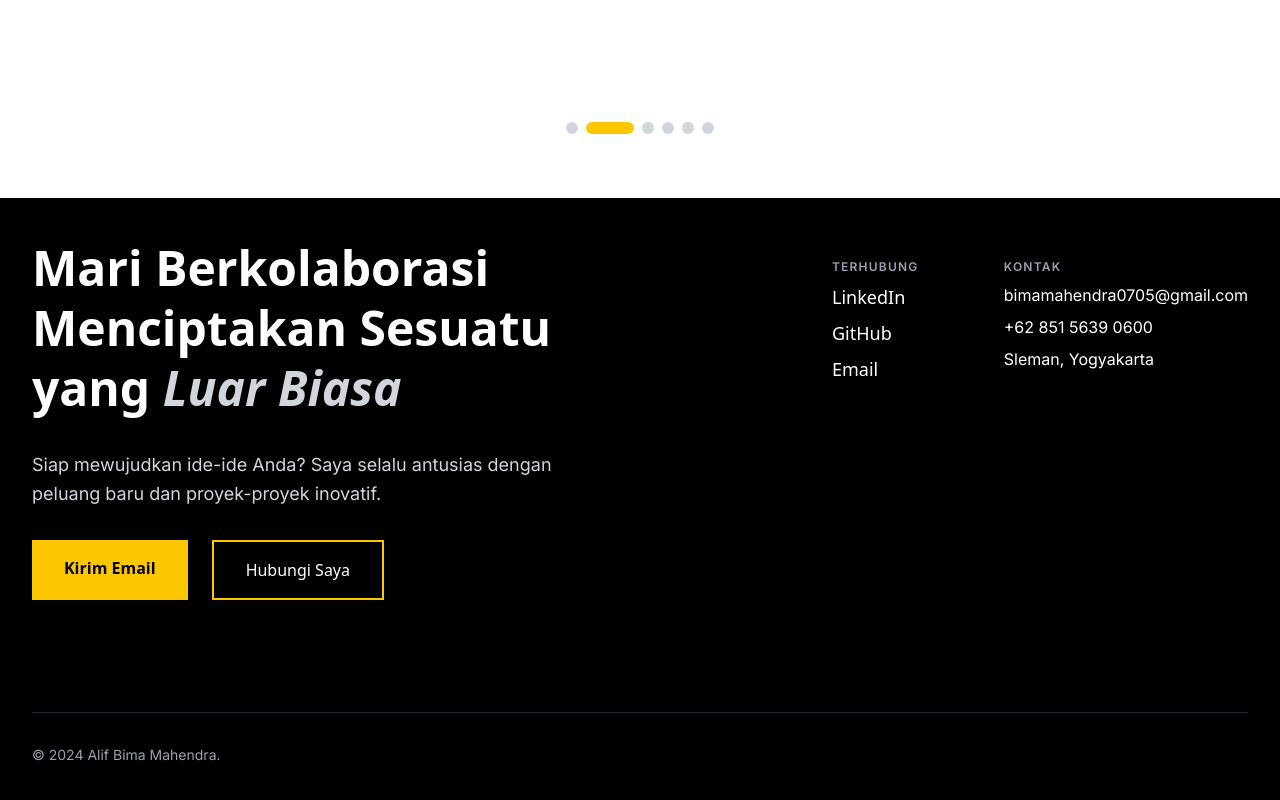
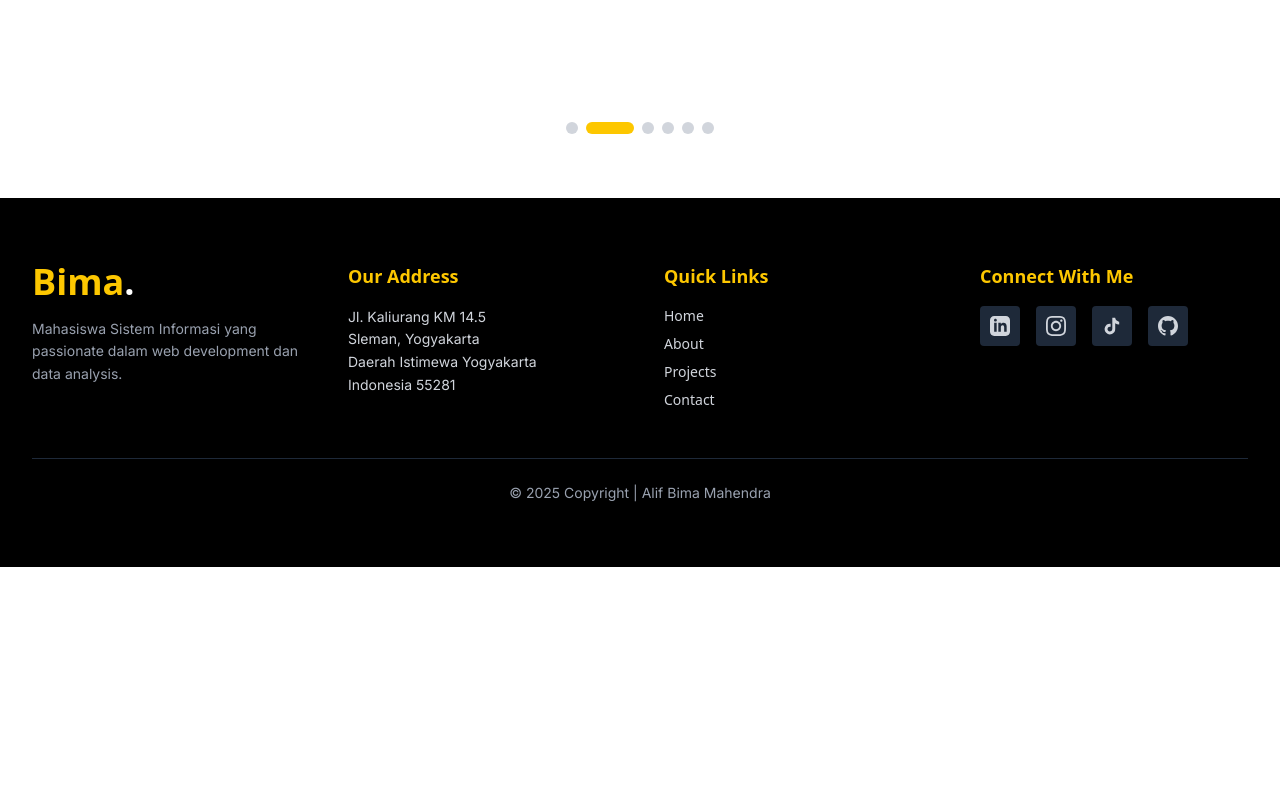
Before and after one commit to Lupse/bimamahendra, a Next.js app: page / in a window 1280 px wide. Shown: the part 4267-5067 px from the top of the page. After the commit the page ends 4834 px from the top, so only its background shows below. Built offline with nearby package versions, Linux system fonts and the light colour scheme.

Commit message:
footer fix

```diff
--- a/src/app/page.js
+++ b/src/app/page.js
@@ -190,63 +190,109 @@
       <WhyUs />
 
       {/* Footer/Contact Section */}
-      <footer className="bg-black text-white py-12 lg:py-10 px-4 lg:px-8" id="kontak">
-        <div className="max-w-7xl mx-auto">
-          <div className="grid grid-cols-1 lg:grid-cols-2 gap-8 lg:gap-16 items-start lg:items-start">
+      <footer className="bg-black text-white py-12 lg:py-16 px-4 lg:px-8" id="kontak">
+        <div className="w-full mx-auto">
+          <div className="grid grid-cols-1 md:grid-cols-2 lg:grid-cols-4 gap-8 lg:gap-12 mb-8 lg:mb-12">
+            {/* Logo & Brand */}
+            <div className="lg:col-span-1">
+              <div className="flex items-center gap-2 mb-4">
+                <div className="text-4xl font-bold">
+                  <span className="text-yellow-400">Bima</span>
+                  <span className="text-white">.</span>
+                </div>
+              </div>
+              <p className="text-gray-400 text-sm leading-relaxed">
+                Mahasiswa Sistem Informasi yang passionate dalam web development dan data analysis.
+              </p>
+            </div>
+
+            {/* Our Address */}
             <div>
-              <h2 className="text-3xl lg:text-5xl font-bold text-white mb-6 lg:mb-8 leading-tight">
-                Mari Berkolaborasi<br/>
-                Menciptakan Sesuatu yang <em className="text-gray-300">Luar Biasa</em>
-              </h2>
-              <p className="text-gray-300 leading-relaxed mb-6 lg:mb-8 text-base lg:text-lg">
-                Siap mewujudkan ide-ide Anda? Saya selalu antusias dengan
-                peluang baru dan proyek-proyek inovatif.
+              <h3 className="text-yellow-400 text-lg font-semibold mb-4">Our Address</h3>
+              <p className="text-gray-300 text-sm leading-relaxed">
+                Jl. Kaliurang KM 14.5<br />
+                Sleman, Yogyakarta<br />
+                Daerah Istimewa Yogyakarta<br />
+                Indonesia 55281
               </p>
+            </div>
 
-              <div className="flex flex-col sm:flex-row gap-4 lg:gap-6 mb-8 lg:mb-12">
+            {/* Quick Links */}
+            <div>
+              <h3 className="text-yellow-400 text-lg font-semibold mb-4">Quick Links</h3>
+              <nav className="flex flex-col space-y-2">
+                <a href="#hero" className="text-gray-300 hover:text-yellow-400 transition-colors text-sm">
+                  Home
+                </a>
+                <a href="#skills" className="text-gray-300 hover:text-yellow-400 transition-colors text-sm">
+                  About
+                </a>
+                <a href="#projects" className="text-gray-300 hover:text-yellow-400 transition-colors text-sm">
+                  Projects
+                </a>
+                <a href="#kontak" className="text-gray-300 hover:text-yellow-400 transition-colors text-sm">
+                  Contact
+                </a>
+              </nav>
+            </div>
+
+            {/* Connect With Me */}
+            <div>
+              <h3 className="text-yellow-400 text-lg font-semibold mb-4">Connect With Me</h3>
+              <div className="flex gap-4">
                 <a
-                  href="mailto:bimamahendra0705@gmail.com"
-                  className="px-6 py-3 lg:px-8 lg:py-4 bg-yellow-400 text-black font-semibold hover:bg-yellow-500 transition-colors text-center text-sm lg:text-base"
+                  href="https://linkedin.com/in/alif-bima-mahendra"
+                  target="_blank"
+                  rel="noopener noreferrer"
+                  className="w-10 h-10 bg-gray-800 hover:bg-yellow-400 rounded flex items-center justify-center transition-colors group"
+                  aria-label="LinkedIn"
                 >
-                  Kirim Email
+                  <svg className="w-5 h-5 text-gray-300 group-hover:text-black transition-colors" fill="currentColor" viewBox="0 0 24 24">
+                    <path d="M19 0h-14c-2.761 0-5 2.239-5 5v14c0 2.761 2.239 5 5 5h14c2.762 0 5-2.239 5-5v-14c0-2.761-2.238-5-5-5zm-11 19h-3v-11h3v11zm-1.5-12.268c-.966 0-1.75-.79-1.75-1.764s.784-1.764 1.75-1.764 1.75.79 1.75 1.764-.783 1.764-1.75 1.764zm13.5 12.268h-3v-5.604c0-3.368-4-3.113-4 0v5.604h-3v-11h3v1.765c1.396-2.586 7-2.777 7 2.476v6.759z"/>
+                  </svg>
                 </a>
                 <a
-                  href="tel:+6285156390600"
-                  className="px-6 py-3 lg:px-8 lg:py-4 border-2 border-yellow-400 text-white hover:bg-yellow-400 hover:text-black transition-colors text-center text-sm lg:text-base"
+                  href="https://instagram.com/bimamahendra"
+                  target="_blank"
+                  rel="noopener noreferrer"
+                  className="w-10 h-10 bg-gray-800 hover:bg-yellow-400 rounded flex items-center justify-center transition-colors group"
+                  aria-label="Instagram"
                 >
-                  Hubungi Saya
+                  <svg className="w-5 h-5 text-gray-300 group-hover:text-black transition-colors" fill="currentColor" viewBox="0 0 24 24">
+                    <path d="M12 2.163c3.204 0 3.584.012 4.85.07 3.252.148 4.771 1.691 4.919 4.919.058 1.265.069 1.645.069 4.849 0 3.205-.012 3.584-.069 4.849-.149 3.225-1.664 4.771-4.919 4.919-1.266.058-1.644.07-4.85.07-3.204 0-3.584-.012-4.849-.07-3.26-.149-4.771-1.699-4.919-4.92-.058-1.265-.07-1.644-.07-4.849 0-3.204.013-3.583.07-4.849.149-3.227 1.664-4.771 4.919-4.919 1.266-.057 1.645-.069 4.849-.069zm0-2.163c-3.259 0-3.667.014-4.947.072-4.358.2-6.78 2.618-6.98 6.98-.059 1.281-.073 1.689-.073 4.948 0 3.259.014 3.668.072 4.948.2 4.358 2.618 6.78 6.98 6.98 1.281.058 1.689.072 4.948.072 3.259 0 3.668-.014 4.948-.072 4.354-.2 6.782-2.618 6.979-6.98.059-1.28.073-1.689.073-4.948 0-3.259-.014-3.667-.072-4.947-.196-4.354-2.617-6.78-6.979-6.98-1.281-.059-1.69-.073-4.949-.073zm0 5.838c-3.403 0-6.162 2.759-6.162 6.162s2.759 6.163 6.162 6.163 6.162-2.759 6.162-6.163c0-3.403-2.759-6.162-6.162-6.162zm0 10.162c-2.209 0-4-1.79-4-4 0-2.209 1.791-4 4-4s4 1.791 4 4c0 2.21-1.791 4-4 4zm6.406-11.845c-.796 0-1.441.645-1.441 1.44s.645 1.44 1.441 1.44c.795 0 1.439-.645 1.439-1.44s-.644-1.44-1.439-1.44z"/>
+                  </svg>
                 </a>
-              </div>
-            </div>
-
-            <div className="lg:text-left lg:mt-5 lg:ps-40 ">
-              <div className="flex flex-row  gap-8 lg:gap-6">
-                <div className="flex-1">
-                  <p className="small-caps text-gray-400 mb-3 lg:mb-2 text-xs lg:text-sm">Terhubung</p>
-                  <div className="space-y-2">
-                    <a href="https://linkedin.com/in/alif-bima-mahendra" className="block text-white hover:text-gray-300 transition-colors text-sm lg:text-lg">LinkedIn</a>
-                    <a href="https://github.com/bimamahendra" className="block text-white hover:text-gray-300 transition-colors text-sm lg:text-lg">GitHub</a>
-                    <a href="mailto:bimamahendra0705@gmail.com" className="block text-white hover:text-gray-300 transition-colors text-sm lg:text-lg">Email</a>
-                  </div>
-                </div>
-
-                <div className="flex-1">
-                  <p className="small-caps text-gray-400 mb-3 lg:mb-2 text-xs lg:text-sm">Kontak</p>
-                  <div className="space-y-2">
-                    <p className="text-white text-sm lg:text-base">bimamahendra0705@gmail.com</p>
-                    <p className="text-white text-sm lg:text-base">+62 851 5639 0600</p>
-                    <p className="text-white text-sm lg:text-base">Sleman, Yogyakarta</p>
-                  </div>
-                </div>
+                <a
+                  href="https://tiktok.com/@bimamahendra"
+                  target="_blank"
+                  rel="noopener noreferrer"
+                  className="w-10 h-10 bg-gray-800 hover:bg-yellow-400 rounded flex items-center justify-center transition-colors group"
+                  aria-label="TikTok"
+                >
+                  <svg className="w-5 h-5 text-gray-300 group-hover:text-black transition-colors" fill="currentColor" viewBox="0 0 24 24">
+                    <path d="M19.59 6.69a4.83 4.83 0 0 1-3.77-4.25V2h-3.45v13.67a2.89 2.89 0 0 1-5.2 1.74 2.89 2.89 0 0 1 2.31-4.64 2.93 2.93 0 0 1 .88.13V9.4a6.84 6.84 0 0 0-1-.05A6.33 6.33 0 0 0 5 20.1a6.34 6.34 0 0 0 10.86-4.43v-7a8.16 8.16 0 0 0 4.77 1.52v-3.4a4.85 4.85 0 0 1-1-.1z"/>
+                  </svg>
+                </a>
+                <a
+                  href="https://github.com/bimamahendra"
+                  target="_blank"
+                  rel="noopener noreferrer"
+                  className="w-10 h-10 bg-gray-800 hover:bg-yellow-400 rounded flex items-center justify-center transition-colors group"
+                  aria-label="GitHub"
+                >
+                  <svg className="w-5 h-5 text-gray-300 group-hover:text-black transition-colors" fill="currentColor" viewBox="0 0 24 24">
+                    <path d="M12 0c-6.626 0-12 5.373-12 12 0 5.302 3.438 9.8 8.207 11.387.599.111.793-.261.793-.577v-2.234c-3.338.726-4.033-1.416-4.033-1.416-.546-1.387-1.333-1.756-1.333-1.756-1.089-.745.083-.729.083-.729 1.205.084 1.839 1.237 1.839 1.237 1.07 1.834 2.807 1.304 3.492.997.107-.775.418-1.305.762-1.604-2.665-.305-5.467-1.334-5.467-5.931 0-1.311.469-2.381 1.236-3.221-.124-.303-.535-1.524.117-3.176 0 0 1.008-.322 3.301 1.23.957-.266 1.983-.399 3.003-.404 1.02.005 2.047.138 3.006.404 2.291-1.552 3.297-1.23 3.297-1.23.653 1.653.242 2.874.118 3.176.77.84 1.235 1.911 1.235 3.221 0 4.609-2.807 5.624-5.479 5.921.43.372.823 1.102.823 2.222v3.293c0 .319.192.694.801.576 4.765-1.589 8.199-6.086 8.199-11.386 0-6.627-5.373-12-12-12z"/>
+                  </svg>
+                </a>
               </div>
             </div>
           </div>
 
-          <div className="border-t border-gray-800 mt-8 lg:mt-16 pt-6 lg:pt-8 flex flex-col lg:flex-row justify-between items-center">
-            <p className="text-gray-400 text-xs lg:text-sm">
-              &copy; 2024 Alif Bima Mahendra.
+          {/* Copyright */}
+          <div className="border-t border-gray-800 pt-6 text-center">
+            <p className="text-gray-400 text-sm">
+              © 2025 Copyright | Alif Bima Mahendra
             </p>
-
           </div>
         </div>
       </footer>
```
